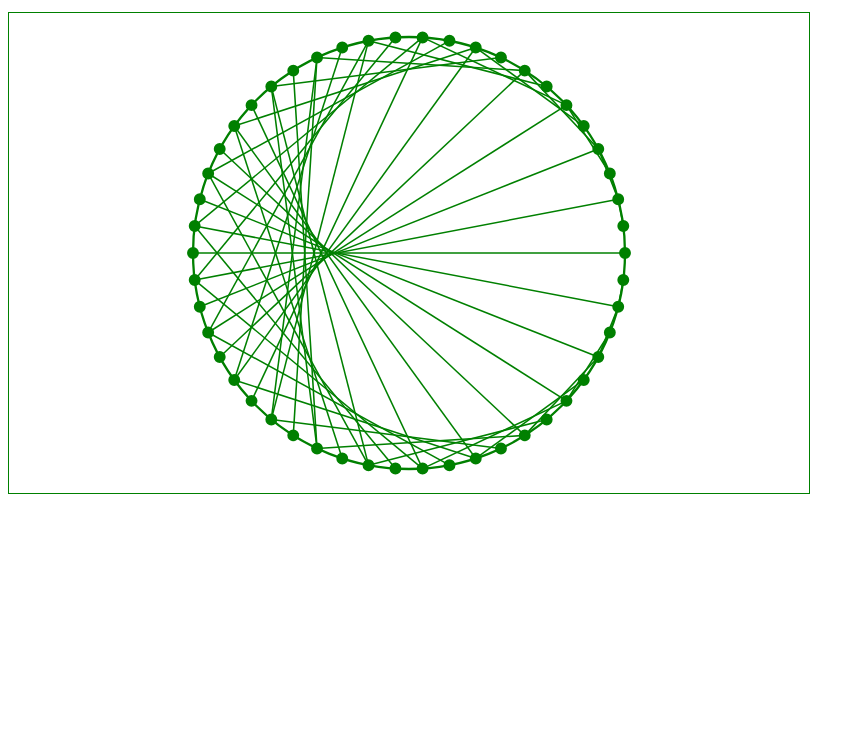
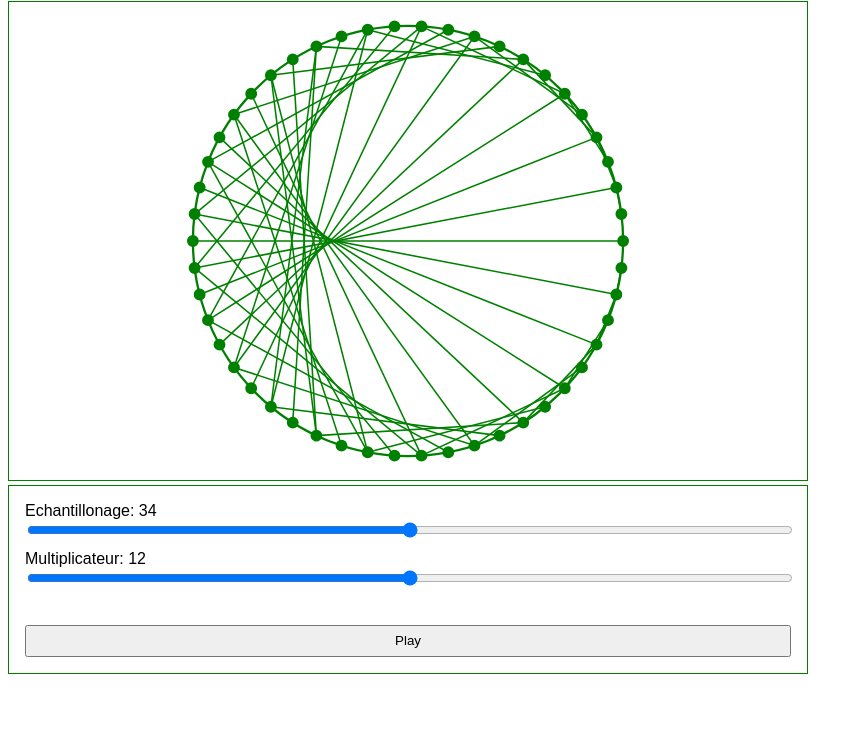
Before and after one commit to jlg-formation/tsr-juillet-2022, a website built with webpack: page src/index.html in a window 1280 px wide. Shown: the part 68-800 px from the top of the page, without its empty margins (0-865 px from the left). Built offline with nearby package versions, Linux system fonts and the light colour scheme.

Commit message:
dev: added command

```diff
--- a/src/index.html
+++ b/src/index.html
@@ -13,5 +13,16 @@
       <g class="samples"></g>
       <g class="lines"></g>
     </svg>
+    <div role="command" class="control-panel">
+      <label class="sampleNbr">
+        <div>Echantillonage: <span>34</span></div>
+        <input type="range" />
+      </label>
+      <label class="multiplier">
+        <div>Multiplicateur: <span>12</span></div>
+        <input type="range" />
+      </label>
+      <button>Play</button>
+    </div>
   </body>
 </html>
--- a/src/style.scss
+++ b/src/style.scss
@@ -1,12 +1,21 @@
 $color: green;
+$width: 50em;
+
+* {
+  box-sizing: border-box;
+}
 
 body {
   font-family: sans-serif;
 }
 
+h1 {
+  margin: 0.5em 0;
+}
+
 svg {
   border: 0.1em solid $color;
-  width: 50em;
+  width: $width;
   height: 30em;
 }
 
@@ -28,3 +37,24 @@ g.lines {
     stroke-width: 0.02em;
   }
 }
+
+div.control-panel {
+  display: flex;
+  flex-flow: column;
+  width: $width;
+  padding: 1em;
+  gap: 0.5em;
+
+  border: 0.1em solid $color;
+
+  label {
+    input {
+      width: 100%;
+    }
+  }
+
+  button {
+    margin-top: 2em;
+    padding: 0.5em;
+  }
+}
```
